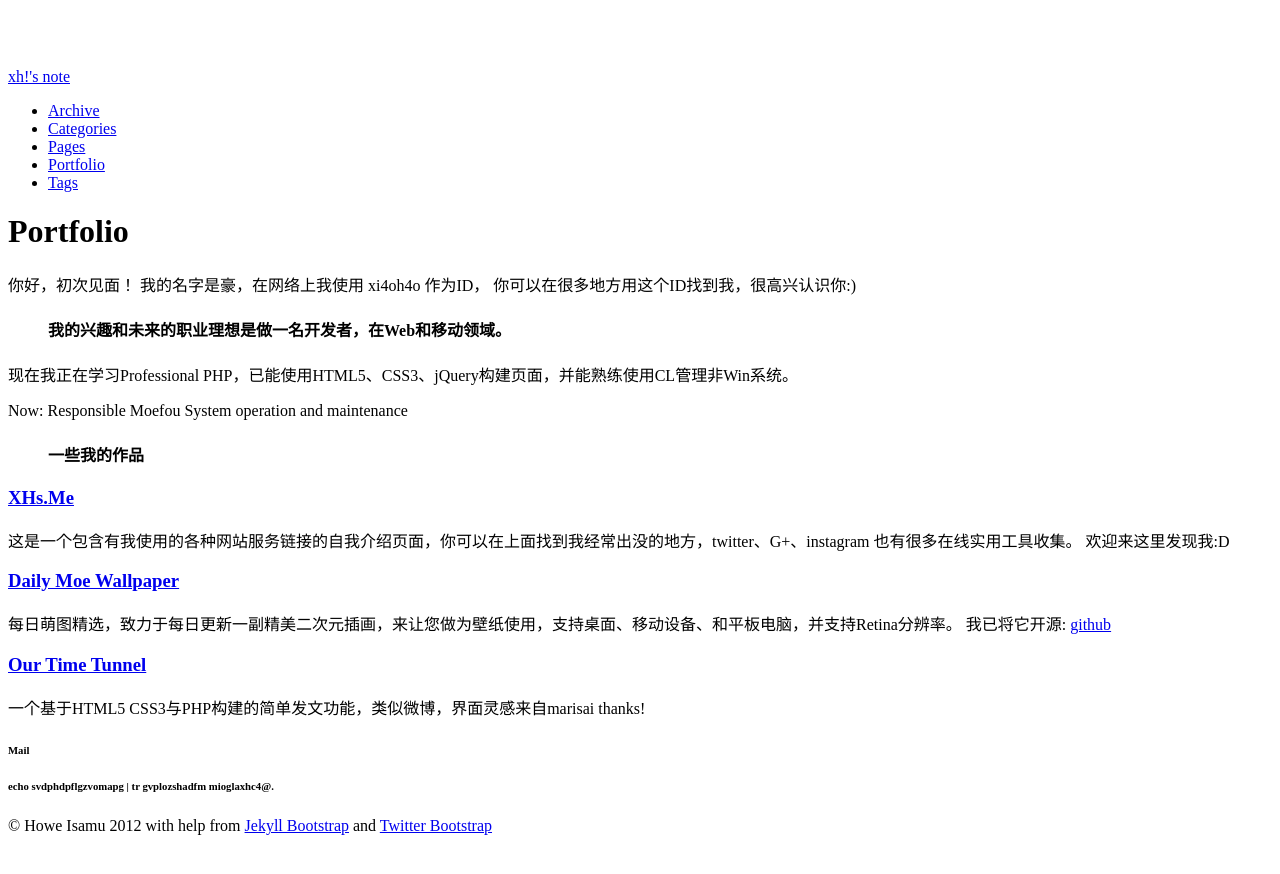
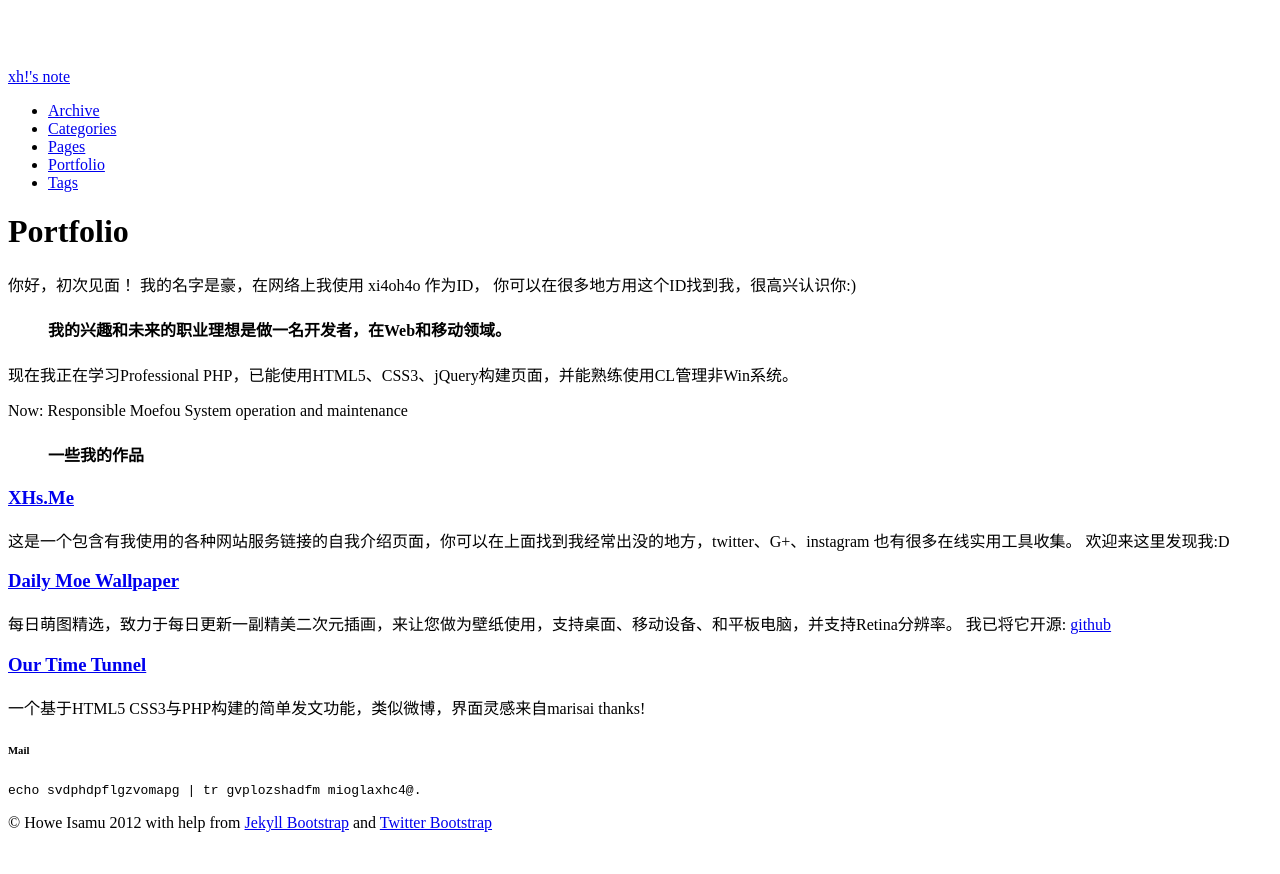
Before and after one commit to CaicnZ/old_blog, a Jekyll site: the page built from portfolio.md, in a window 1280 px wide. Shown: the top 874 px of the page. Built offline with Jekyll 4.4.1, drawn with Linux system fonts in a browser that asks for light colours; nearby versions of some CDN libraries; Markdown is read by kramdown in place of the engine named in the settings.

```diff
--- a/portfolio.md
+++ b/portfolio.md
@@ -30,4 +30,4 @@ Now: Responsible Moefou System operation and maintenance
 一个基于HTML5 CSS3与PHP构建的简单发文功能，类似微博，界面灵感来自marisai thanks!
 
 ###### Mail
-###### echo svdphdpflgzvomapg | tr gvplozshadfm mioglaxhc4@.
+`echo svdphdpflgzvomapg | tr gvplozshadfm mioglaxhc4@.`
```
